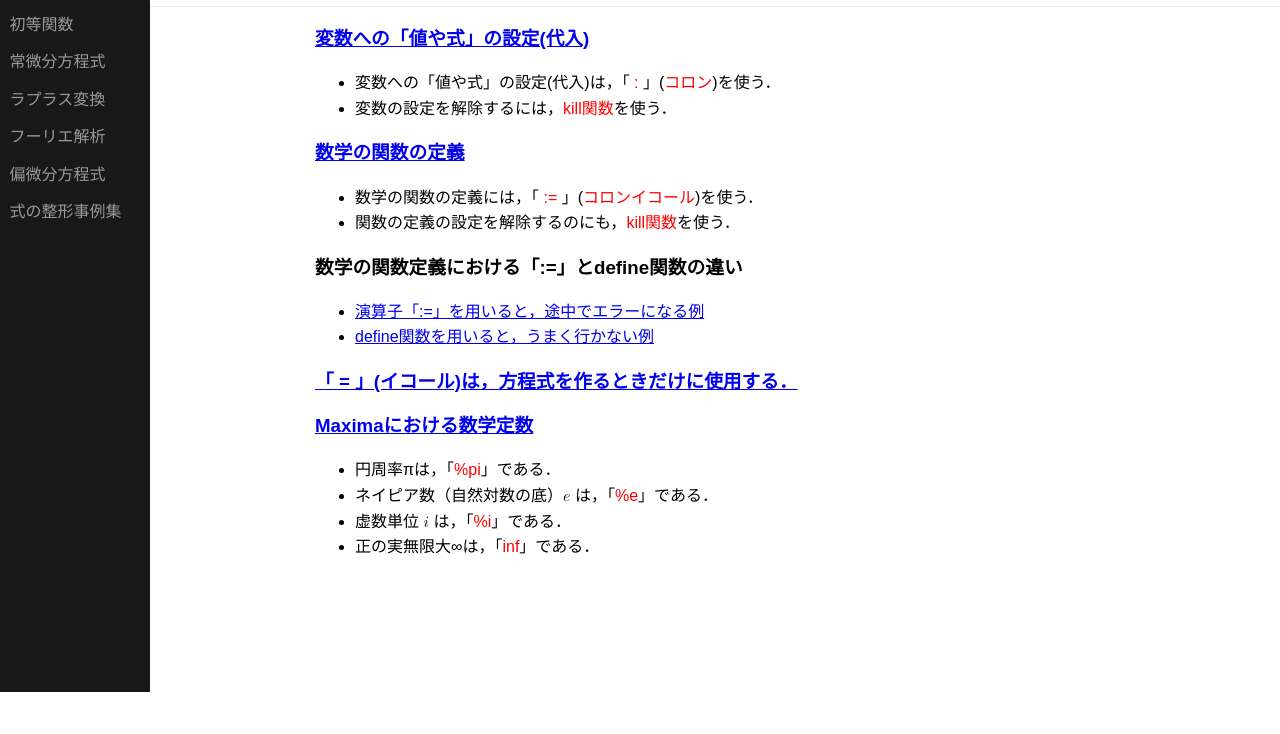
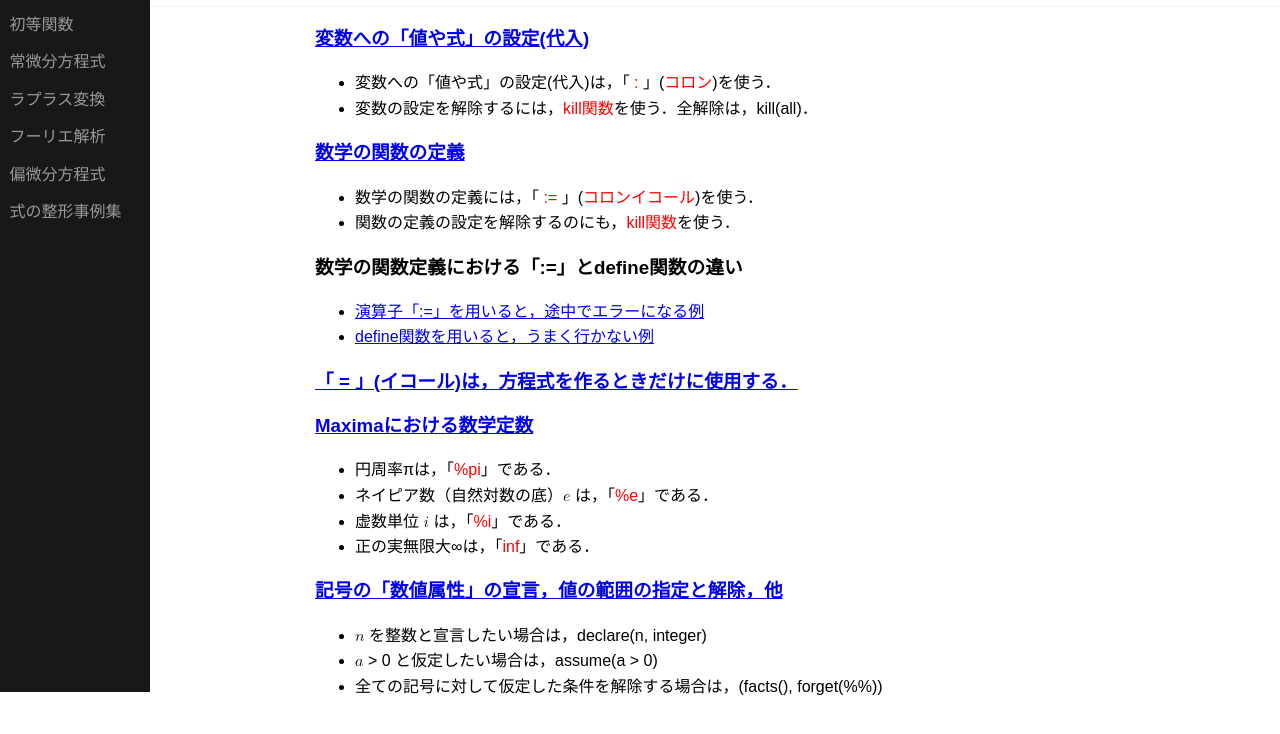
Before and after one commit to Hideo-Taniguchi/how-to-use-maxima, a plain HTML site: page begining.html in a window 1280 px wide. Shown: the part 108-842 px from the top of the page. Before the commit the page ends 800 px from the top, so only its background shows below. Drawn offline with Linux system fonts and the light colour scheme.

Commit message:
Add files via upload

```diff
--- a/begining.html
+++ b/begining.html
@@ -31,7 +31,7 @@
             <h3><a href="./01Begining/value_set.html" target="_blank">変数への「値や式」の設定(代入)</a></h3>
             <ul>
                 <li>変数への「値や式」の設定(代入)は，「 <font COLOR="#ff0000">:</font> 」(<font COLOR="#ff0000">コロン</font>)を使う．</li>
-                <li>変数の設定を解除するには，<font COLOR="#ff0000">kill関数</font>を使う．</li>
+                <li>変数の設定を解除するには，<font COLOR="#ff0000">kill関数</font>を使う．全解除は，kill(all)．</li>
             </ul>
 
             <h3><a href="./01Begining/function_definition.html" target="_blank">数学の関数の定義</a></h3>
@@ -56,6 +56,13 @@
                 <li>正の実無限大∞は，「<font COLOR="#ff0000">inf</font>」である．</li>
             </ul>
 
+            <h3><a href="./01Begining/Symbol_Property.html" target="_blank">記号の「数値属性」の宣言，値の範囲の指定と解除，他</a></h3>
+            <ul>
+                <li><math><mi>n</mi></math> を整数と宣言したい場合は，declare(n, integer)</li>
+                <li><math><mi>a</mi></math> &gt 0 と仮定したい場合は，assume(a &gt 0)</li>
+                <li>全ての記号に対して仮定した条件を解除する場合は，(facts(), forget(%%))</li>
+            </ul>
+
 
         </div>
     </div>
```
